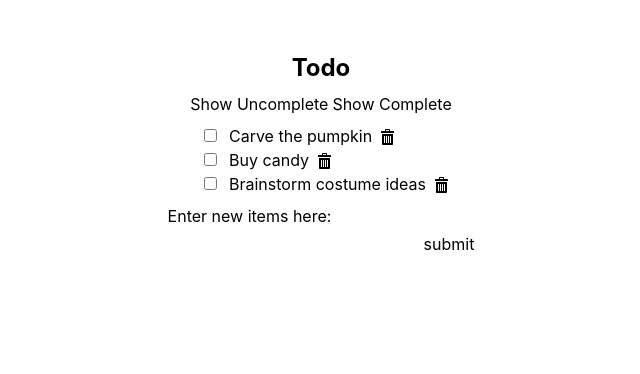
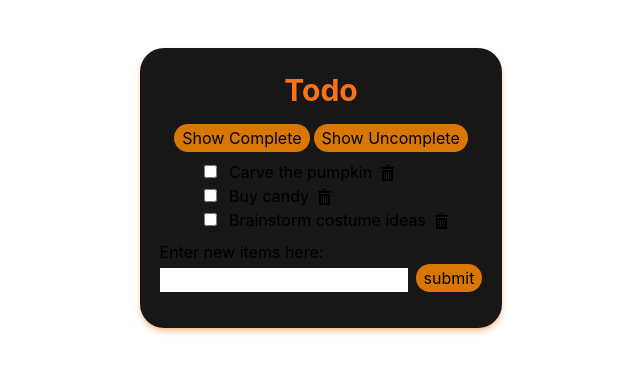
Before and after one commit to RadioArsenic/todo-app, a Next.js app: page / in a window 1280 px wide. Shown: the top 374 px of the page, without its empty margins (319-959 px from the left). Built offline with nearby package versions, Linux system fonts and the light colour scheme.

Commit message:
updated styling (aka tailwind is awesome)

```diff
--- a/pages/index.js
+++ b/pages/index.js
@@ -55,12 +55,13 @@ export default function Index() {
     }
 
     return (
-    <div className="flex flex-col flex-wrap place-content-center items-center h-screen lg:h-3/6 lg:mt-12">
-        <h1 className="my-1 mx-3 text-2xl font-bold">Todo</h1>
+    <div className="flex flex-col flex-wrap place-content-center items-center h-screen lg:h-3/6">
+        <div className="flex flex-col flex-wrap items-center h-max lg:mt-12 w-fit p-2  pt-6 pb-8 bg-neutral-900 rounded-3xl shadow-md shadow-orange-400/50">
+            <h1 className="mb-3 mx-3 text-3xl font-bold text-orange-500">Todo</h1>
 
             <div className="my-1 mx-3">
-        <button onClick={() => setCompleteStatus(false)}>Show Uncomplete</button>
-        <button className="ml-1" onClick={() => setCompleteStatus(true)}>Show Complete</button>
+            <button className="bg-amber-600 rounded-full px-2 py-0.5" onClick={() => setCompleteStatus(true)}>Show Complete</button>
+            <button className="ml-1 bg-amber-600 rounded-full px-2 py-0.5" onClick={() => setCompleteStatus(false)}>Show Uncomplete</button>
             </div>
 
             <div className="my-1 mx-3">
@@ -79,8 +80,9 @@ export default function Index() {
                 <label htmlFor="NewToDo">Enter new items here:</label>
                 <br />
                 <input className="mt-1" type="text" id="NewToDo" name="NewToDo"></input>
-            <input className="ml-2" type="submit" value="submit"></input>
+                <input className="ml-2 align-top bg-amber-600 rounded-full px-2 py-0.5" type="submit" value="submit"></input>
             </form>
+        </div>
     </div>
     );
 }
```
Lines whose indentation alone changed are shown as unchanged.
